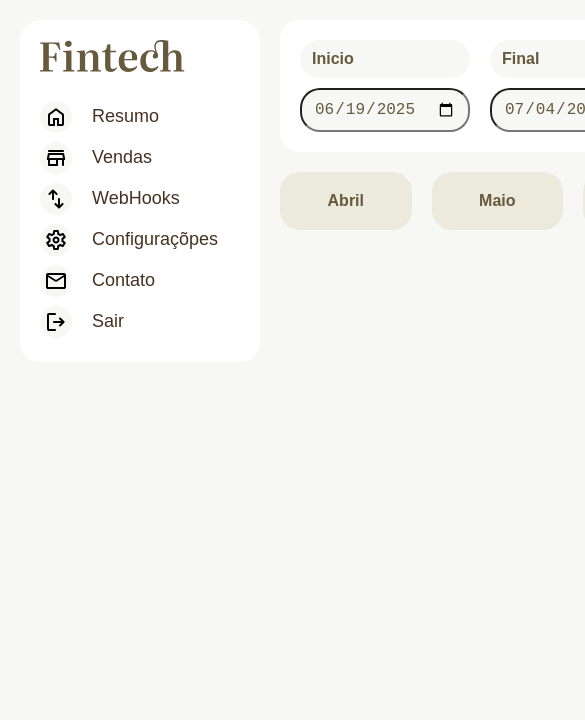
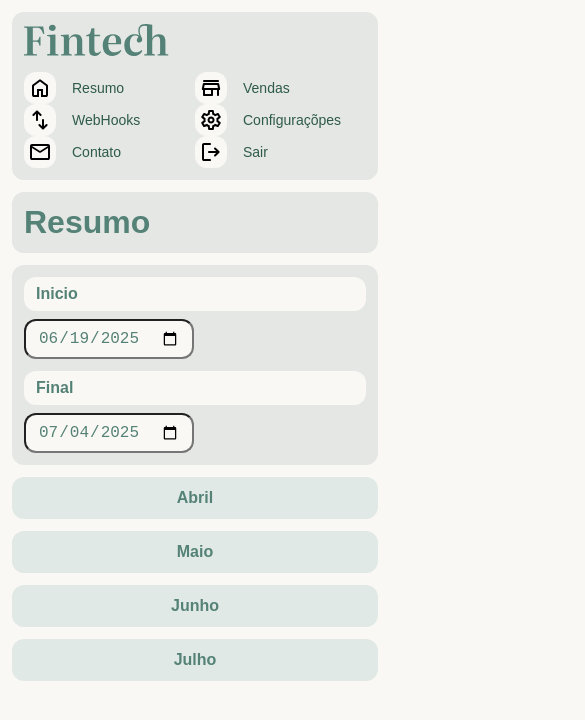
Before and after one commit to Klaudio0707/Fintech-Origamid, a React (Vite) app: page / in a window 390 px wide. Shown: the top 720 px of the page, 585 px wide, since content can reach past the window. Built offline with nearby package versions, Linux system fonts and the light colour scheme; no server answers.

Commit message:
ajuste na responsividade e mudança nas cores de fundo

```diff
--- a/src/styles.css
+++ b/src/styles.css
@@ -1,86 +1,96 @@
-html{
-  --color-1: #463220;
-  --color-2: #66593c;
-  --color-3: #eceadd;
-  --color-4: #f7f8f5;
-  --color-5: #ffffffff;
+html {
+  --color-1: #2d5a4b; /* Verde escuro para títulos e destaques */
+  --color-2: #558276; /* Verde suave para texto geral */
+  --color-3: #e0e9e5; /* Verde bem claro para fundos de hover */
+  --color-4: #faf8f5; /* Tom de areia para o fundo principal */
+  --color-5: #e5e7e5; /* Branco para os cards e caixas */
   --gap-s: 0.625rem;
   --gap: 1.25rem;
 }
 
-body{
-
+body {
   font-family: sans-serif;
   margin: 0px;
   color: var(--color-2);
   background: var(--color-4);
 }
 
-
-.box{
+.box {
   padding: var(--gap);
   border-radius: var(--gap);
   background: var(--color-5);
 
 }
-button{
+
+button {
   font-family: sans-serif;
   font-size: 1rem;
   cursor: pointer;
 }
-button:hover{
+
+button:hover {
   scale: 1.06;
 }
-h1, h2, h3{
+
+h1,
+h2,
+h3 {
   font-weight: 600;
   margin: 0px;
 }
 
-ul{
+ul {
   list-style: none;
   padding: 0px;
   margin: 0px;
 }
 
-.flex{
+.flex {
   display: flex;
   gap: var(--gap);
 }
-.flex > *{
+
+.flex>* {
   flex: 1;
 }
-.mb{
+
+.mb {
   margin-bottom: var(--gap);
 
 }
 
-.gb-1{
-  background: var(--color-1) ;
-}
-.gb-2{
-  background: var(--color-2) ;
-}
-.gb-3{
-  background: var(--color-3) ;
-}
-.gb-4{
-  background: var(--color-4) ;
-}
-.gb-5{
-  background: var(--color-5) ;
+.gb-1 {
+  background: var(--color-1);
 }
 
-.container{
+.gb-2 {
+  background: var(--color-2);
+}
+
+.gb-3 {
+  background: var(--color-3);
+}
+
+.gb-4 {
+  background: var(--color-4);
+}
+
+.gb-5 {
+  background: var(--color-5);
+}
+
+.container {
   display: grid;
   padding: var(--gap);
   gap: var(--gap);
-  grid-template-columns: 240px auto ;
+  grid-template-columns: 240px auto;
 }
+
 /* Sidenav */
-.sidenav li{
-display: flex;
-align-items: center;
-gap: var(--gap-s);
+.sidenav li {
+  display: flex;
+  align-items: center;
+  gap: var(--gap-s);
 
 }
 
@@ -90,9 +100,10 @@ gap: var(--gap-s);
   background: var(--color-4);
   display: flex;
   align-items: center;
-  justify-content:center;
+  justify-content: center;
   border-radius: var(--gap);
 }
+
 .sidenav li a {
   flex: 1;
   font-size: 1.125rem;
@@ -100,17 +111,20 @@ gap: var(--gap-s);
   color: var(--color-1);
   padding: var(--gap-s);
 }
+
 @keyframes spin {
-  to{
+  to {
     transform: rotate(360deg);
   }
 }
+
 .sidenav li:hover span {
   background: var(--color-3);
   cursor: pointer;
   scale: 1.09;
 }
-.daterange{
+
+.daterange {
   display: grid;
   grid-template-columns: 1fr 1fr;
   gap: var(--gap);
@@ -121,25 +135,81 @@ gap: var(--gap-s);
 /* Resumo*/
 .resumo {
   font-size: 1.5rem;
-font-weight: 600;
+  font-weight: 600;
 }
-.resumo h3{
+
+.resumo h3 {
   font-size: 1.5rem;
   margin-bottom: var(--gap);
   color: var(--color-1);
 }
 
-.venda{
+.venda {
   display: grid;
-  grid-template-columns:  auto auto 1fr;
+  grid-template-columns: auto auto 1fr;
   gap: var(--gap);
   margin-bottom: var(--gap-s);
   align-items: center;
 }
-.venda div:last-child{
+
+.venda div:last-child {
   justify-self: end;
 }
+
 .venda a {
   text-decoration: none;
   color: inherit;
 }
+
+/* small screen */
+
+@media(max-width: 1000px) {
+
+  .resumo {
+    flex-direction: column;
+
+  }
+
+  .daterange {
+    grid-template-columns: 1fr;
+  }
+
+  .daterange *:last-child {
+    grid-row: 1;
+  }
+
+}
+
+@media(max-width: 700px) {
+
+  html {
+    --gap-s: 0.5rem;
+    --gap: 0.75rem;
+  }
+
+  .container {
+    grid-template-columns: 1fr;
+  }
+
+  .flex {
+    flex-direction: column;
+  }
+
+  .sidenav ul {
+    display: grid;
+    grid-template-columns: 1fr 1fr;
+
+  }
+
+  .sidenav li a {
+    font-size: 0.875rem;
+  }
+
+  .venda {
+    grid-template-columns: 1fr;
+  }
+
+  .venda div:last-child {
+    justify-self: start;
+  }
+}
```
